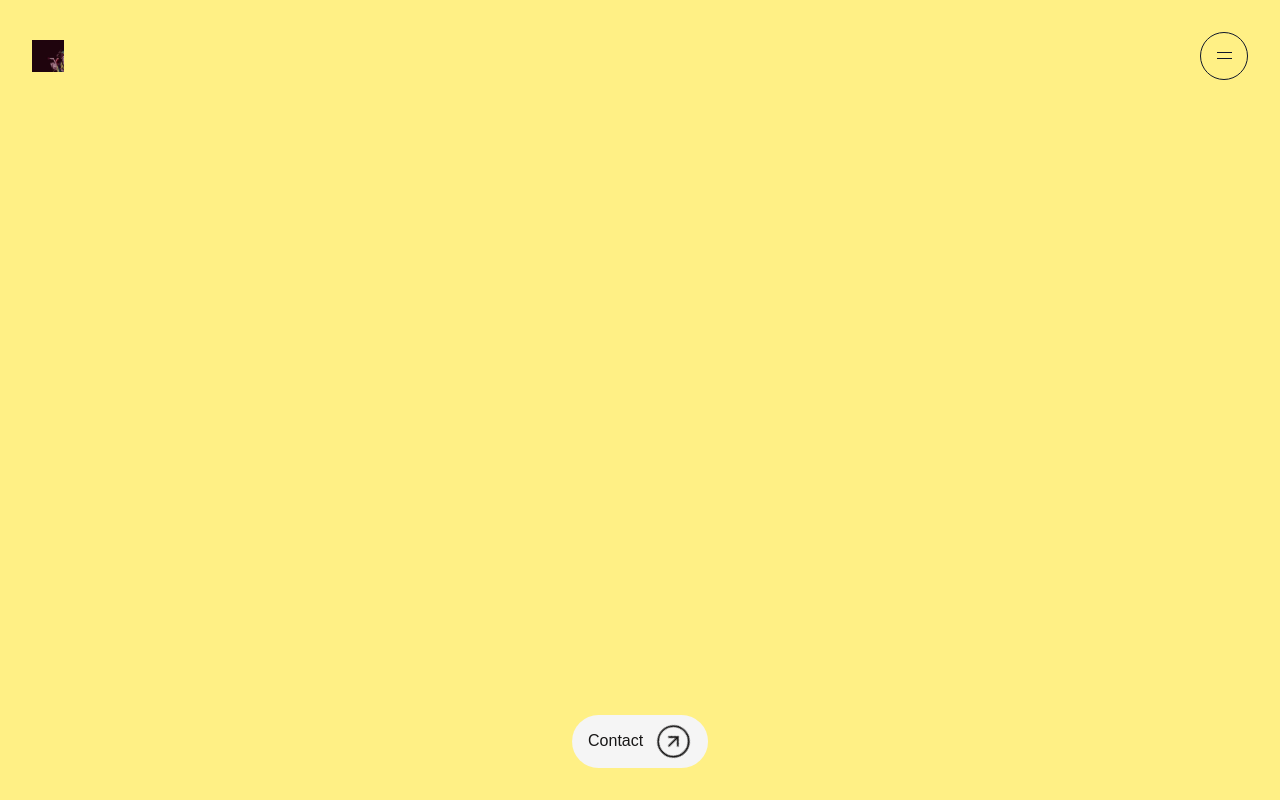
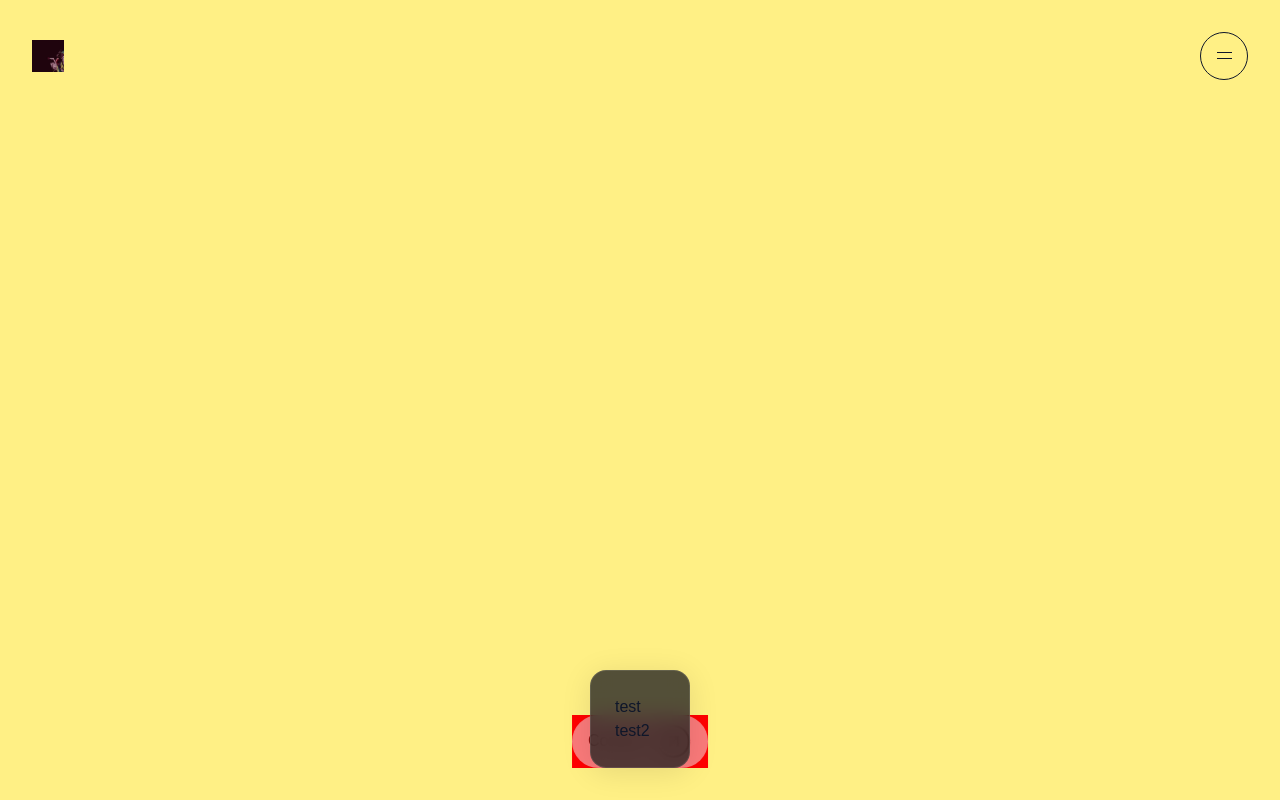
Before and after one commit to rockeyrai/portfolio_v6, a Next.js app: page / in a window 1280 px wide. Built offline with nearby package versions, Linux system fonts and the light colour scheme; no server answers.

Commit message:
updating the contact menu to put the contactmenu in horizontal center

```diff
--- a/src/components/Contact/contactbtn.module.css
+++ b/src/components/Contact/contactbtn.module.css
@@ -1,3 +1,22 @@
+.contactmenu {
+  z-index: var(--zIndex-level-4);
+  position: absolute;
+  bottom: 2rem;
+  left: 50%;
+  transform: translateX(-50%);
+  transform-origin: center bottom;
+  will-change: transform;
+  border-radius: 1em;
+  background-color: rgba(41, 39, 37, 0.8);
+  backdrop-filter: blur(10px);
+  -webkit-backdrop-filter: blur(10px);
+  min-width: 100px;
+  padding: 1.5rem;
+  pointer-events: none;
+  box-shadow: 0 4px 30px rgba(0, 0, 0, 0.1);
+  border: 1px solid rgba(255, 255, 255, 0.1);
+}
+
 .hero1Btn {
   position: relative;
   display: inline-flex;
@@ -10,6 +29,8 @@
   color: var(--base-100);
   will-change: transform;
   cursor: pointer;
+  z-index: var(--zIndex-level-3);
+  opacity: 0.5;
 }
 
 .hero1MenuHeroBtn {
@@ -18,19 +39,16 @@
   left: 50%;
   transform: translateX(-50%);
   cursor: pointer;
-  z-index: var(--zIndex-level-3);
   pointer-events: all;
+  background: red;
 }
 
 .hero1BtnIcon {
   width: 2.3rem;
   height: 2.3rem;
-  /* background-color: var(--base-100); */
-  /* color: var(--base-300); */
   display: flex;
   justify-content: center;
   align-items: center;
-  /* font-size: 1.2rem; */
   border-radius: 50%;
   overflow: hidden;
   transform: rotate(-45deg);
--- a/src/components/Contact/index.tsx
+++ b/src/components/Contact/index.tsx
@@ -1,28 +1,66 @@
 "use client";
 
-import React, { useRef } from "react";
+import React, { useRef, useState } from "react";
 import gsap from "gsap";
 import styles from "./contactbtn.module.css";
 import { CircleArrowRight } from "lucide-react";
 
 const MainContactBtn = () => {
   const arrowRef = useRef<SVGSVGElement | null>(null);
-  const rotated = useRef(true);
+  const menuRef = useRef<HTMLDivElement | null>(null);
+  const [isOpen, setIsOpen] = useState(false);
 
   const handleClick = () => {
-    if (!arrowRef.current) return;
+    if (!arrowRef.current || !menuRef.current) return;
 
-    rotated.current = !rotated.current;
+    const newIsOpen = !isOpen;
+    setIsOpen(newIsOpen);
 
+    // Arrow animation
     gsap.to(arrowRef.current, {
-      rotate: rotated.current ? -45 : 0,
+      rotate: newIsOpen ? 0 : -45,
       duration: 0.45,
       ease: "power3.out",
       overwrite: "auto",
     });
+
+    if (newIsOpen) {
+      // Open menu animation
+      gsap.fromTo(
+        menuRef.current,
+        {
+          scale: 0,
+          opacity: 0,
+          xPercent: -50, // This replaces translateX(-50%)
+        },
+        {
+          scale: 5,
+          opacity: 1,
+          xPercent: -50, // Keep it centered during animation
+          duration: 0.5,
+          ease: "back.out(1.4)",
+          overwrite: "auto",
+        },
+      );
+    } else {
+      // Close menu animation
+      gsap.to(menuRef.current, {
+        scale: 0,
+        opacity: 0,
+        duration: 0.4,
+        xPercent: -50, // Maintain the center during the exit
+        ease: "power3.in",
+        overwrite: "auto",
+      });
+    }
   };
 
   return (
+    <>
+      <div ref={menuRef} className={styles.contactmenu}>
+        <h1>test</h1>
+        <p>test2</p>
+      </div>
       <div className={styles.hero1MenuHeroBtn}>
         <button className={styles.hero1Btn} onClick={handleClick}>
           <span className={styles.hero1BtnLabel}>Contact</span>
@@ -33,6 +71,7 @@ const MainContactBtn = () => {
           />
         </button>
       </div>
+    </>
   );
 };
 
```
Lines whose indentation alone changed are shown as unchanged.
